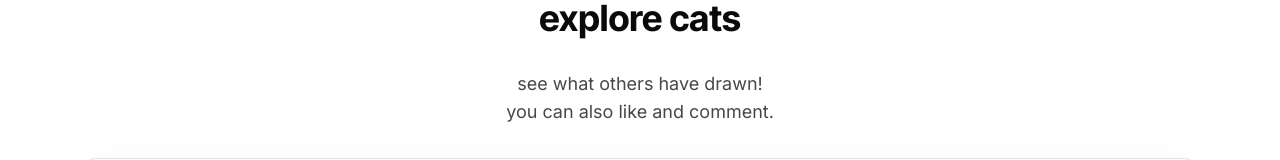
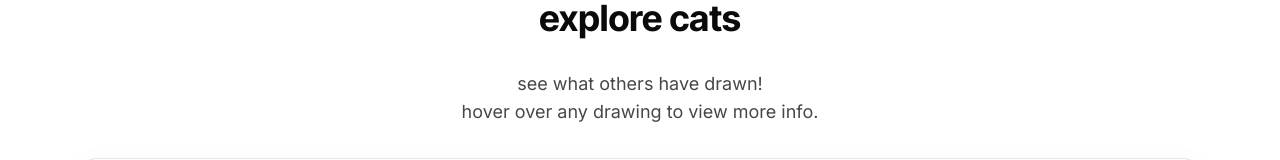
Before and after one commit to drawcat-lol/app, a Next.js app: page / in a window 1280 px wide. Shown: the part 991-1151 px from the top of the page. Built offline with nearby package versions, Linux system fonts and the light colour scheme; no server answers; the database is empty.

Commit message:
update text

```diff
--- a/src/components/explore.tsx
+++ b/src/components/explore.tsx
@@ -46,7 +46,7 @@ export default function Explore() {
                 <span className="mt-8 text-lg text-balance opacity-75">
                     see what others have drawn!
                     <br />
-                    you can also like and comment.
+                    hover over any drawing to view more info.
                 </span>
             </div>
 
```
